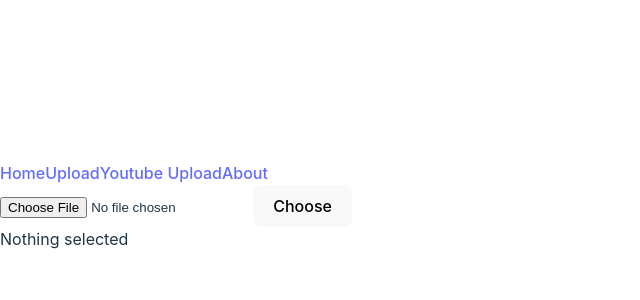
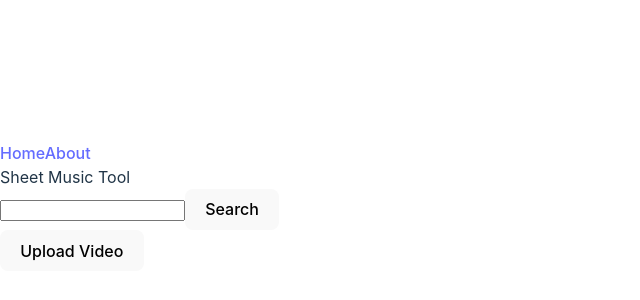
Before and after one commit to yiminghuang47/video2sheetmusic, a React (Vite) app in the folder client/: page / in a window 1280 px wide. Shown: the part 194-494 px from the top of the page, without its empty margins (0-640 px from the left). Built offline with nearby package versions, Linux system fonts and the light colour scheme.

Commit message:
combined both video upload and youtube upload

```diff
--- /dev/null
+++ b/client/src/components/BothUpload.jsx
@@ -0,0 +1,155 @@
+import React, { useState, useRef } from "react";
+import { useParams, useNavigate } from "react-router-dom";
+import RegionSelect from "react-region-select";
+import YouTube from "react-youtube";
+
+import getYouTubeID from "get-youtube-id";
+export default function BothUpload() {
+    const inputRef = useRef();
+    const [urlInput, setUrlInput] = useState(null);
+    const [url, setUrl] = useState(null);
+    const [videoId, setVideoId] = useState(null);
+    const [status, setStatus] = useState(null);
+    const [regions, setRegions] = useState([]);
+
+    const [uploadSource, setUploadSource] = useState();
+    const [file, setFile] = useState();
+
+    const handleUploadFileChange = (event) => {
+        const file = event.target.files[0];
+        const url = URL.createObjectURL(file);
+        setUploadSource(url);
+        setFile(file);
+        setRegions([{ x: 0, y: 0, width: 50, height: 50, data: { index: 0 } }]);
+        setUrl(null);
+        setUrlInput(null);
+        setVideoId(null);
+        event.target.value = null;
+    };
+
+    const handleChoose = (event) => {
+        inputRef.current.click();
+    };
+
+    const handleUploadFile = async (event) => {
+        event.preventDefault();
+        let formData = new FormData();
+        formData.append("file", file);
+        formData.append("regions", JSON.stringify(regions));
+        const response = await fetch("http://localhost:5050/upload", {
+            method: "POST",
+            body: formData,
+        });
+        if (response) setStatus(response.statusText);
+    };
+
+    const handleUrlChange = (event) => {
+        event.preventDefault();
+        setUrl(urlInput);
+
+        setUploadSource(null);
+        setRegions(null);
+        setFile(null);
+        setRegions(null);
+        const id = getYouTubeID(urlInput);
+        setVideoId(id);
+
+        setRegions([{ x: 0, y: 0, width: 50, height: 50, data: { index: 0 } }]);
+    };
+
+    const handleUrlInputChange = (event) => {
+        event.preventDefault();
+        setUrlInput(event.target.value);
+    };
+
+    const regionsOnChange = (newRegions) => {
+        setRegions(newRegions);
+    };
+
+    const handleUploadUrl = async (event) => {
+        event.preventDefault();
+        const payload = {
+            url: url,
+            regions: regions,
+        };
+
+        console.log(payload);
+
+        const response = await fetch("http://localhost:5050/youtube-upload", {
+            method: "POST",
+            body: JSON.stringify(payload),
+            headers: {
+                "Content-Type": "application/json",
+            },
+        });
+        if (response) setStatus(response.statusText);
+    };
+
+    return (
+        <div className="VideoInput">
+            <div>Sheet Music Tool</div>
+            <form onSubmit={handleUrlChange}>
+                <input
+                    type="text"
+                    name="url"
+                    value={urlInput}
+                    onChange={handleUrlInputChange}
+                />
+                <button type="submit">Search</button>
+            </form>
+
+            <input
+                ref={inputRef}
+                className="VideoInput_input"
+                type="file"
+                onChange={handleUploadFileChange}
+                accept=".mov,.mp4"
+                hidden
+            />
+
+            {<button onClick={handleChoose}>Upload Video </button>}
+            {videoId && (
+                <RegionSelect
+                    regions={regions}
+                    onChange={regionsOnChange}
+                    maxRegions={1}
+                    regionStyle={{
+                        background: "rgba(0, 255, 0, 0.5)",
+                        zIndex: 2,
+                    }}
+                    constraint
+                >
+                    <div style={{ zIndex: 1 }}>
+                        <YouTube videoId={videoId} id="video" />
+                    </div>
+                </RegionSelect>
+            )}
+
+            {videoId && <button onClick={handleUploadUrl}>Upload Url</button>}
+
+            {file && (
+                <RegionSelect
+                    regions={regions}
+                    onChange={regionsOnChange}
+                    maxRegions={1}
+                    regionStyle={{
+                        background: "rgba(0, 255, 0, 0.5)",
+                        zIndex: 2,
+                    }}
+                    constraint
+                >
+                    <video
+                        className="VideoInput_video"
+                        style={{ zIndex: 1 }}
+                        width="100%"
+                        height={400}
+                        controls
+                        src={uploadSource}
+                    />
+                </RegionSelect>
+            )}
+            {file && <button onClick={handleUploadFile}>Upload File</button>}
+            {status && <h4>{status}</h4>}
+        </div>
+    );
+}
--- /dev/null
+++ b/client/src/components/Home.jsx
@@ -0,0 +1,11 @@
+import BothUpload from "./BothUpload";
+
+
+export default function Home() {
+    return (
+      <div>
+        <BothUpload/>
+
+      </div>
+    );
+  }
--- a/client/src/components/Navbar.jsx
+++ b/client/src/components/Navbar.jsx
@@ -5,8 +5,6 @@ export default function Navbar() {
         <div>
             <nav>
                 <NavLink to="/">Home</NavLink>
-                <NavLink to="/upload">Upload</NavLink>
-                <NavLink to="/youtube-upload">Youtube Upload</NavLink>
 
                 <NavLink to="/about">About</NavLink>
             </nav>
--- a/client/src/components/Upload.jsx
+++ b/client/src/components/Upload.jsx
@@ -5,8 +5,8 @@ export default function Upload() {
     // const [form, setForm] = useState();
     const inputRef = React.useRef();
 
-    const [source, setSource] = React.useState();
-    const [file, setFile] = React.useState();
+    const [source, setSource] = useState();
+    const [file, setFile] = useState();
     const [status, setStatus] = useState();
     const [regions, setRegions] = useState([]);
 
@@ -45,7 +45,7 @@ export default function Upload() {
                 onChange={handleFileChange}
                 accept=".mov,.mp4"
             />
-            {!source && <button onClick={handleChoose}>Choose</button>}
+            {!source && <button onClick={handleChoose}>Choose </button>}
             {source && (
                 <RegionSelect
                     regions={regions}
```
Also changed, not shown: client/src/main.jsx (+3 -11 lines), 2 other files (tests, documents, lock files or other folders).
